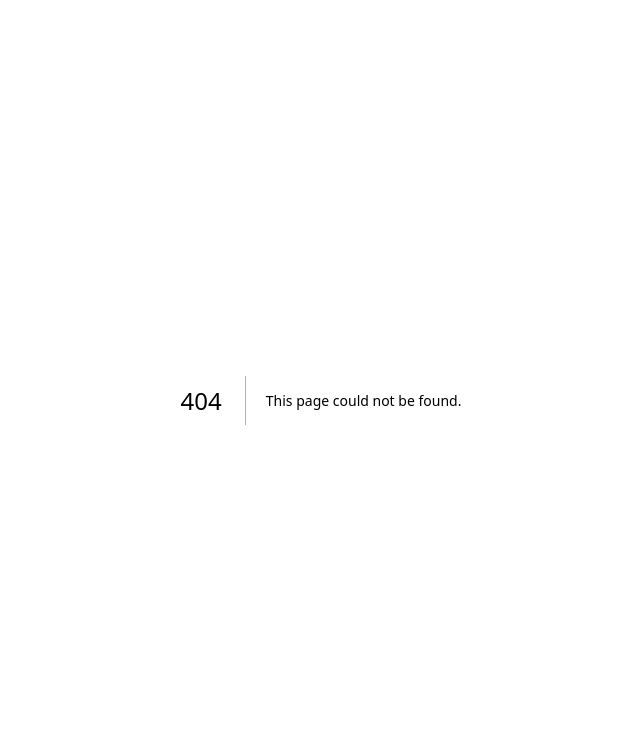
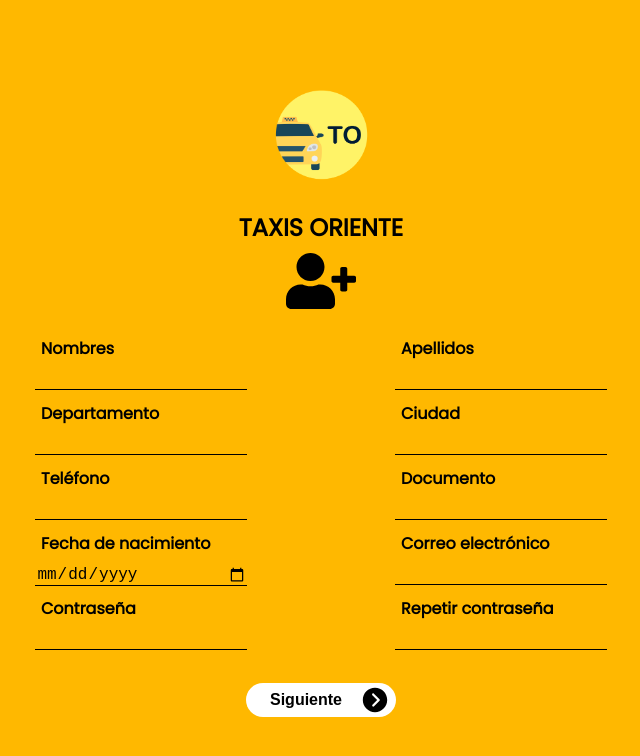
Before and after one commit to daviardev/taxi-oriente, a Next.js app: page /formulario-usuario in a window 1280 px wide. Before the commit this address had no page. Shown: the top 756 px of the page, without its empty margins (319-959 px from the left). Built offline with nearby package versions, Linux system fonts and the light colour scheme.

Commit message:
Create form user

```diff
--- /dev/null
+++ b/src/pages/formulario-usuario/index.js
@@ -0,0 +1,93 @@
+import Head from 'next/head'
+import { useRouter } from 'next/router'
+
+import Logo from '@/components/Logo'
+import Button from '@/components/Button'
+
+import { FaUserPlus } from 'react-icons/fa'
+import { IoIosArrowDroprightCircle } from 'react-icons/io'
+
+import styles from '@/styles/FormDriver.module.css'
+
+export default function FormUser () {
+  const router = useRouter()
+
+  const handleClick = e => {
+    e.preventDefault()
+    router.push('/verificacion-codigo')
+  }
+
+  return (
+    <>
+      <Head>
+        <title>Formulario usuario - Taxis Oriente S.A.S</title>
+        <link rel='icon' href='/logo-taxiapp.png' />
+      </Head>
+      <div className={styles.container}>
+        <center>
+          <Logo />
+          <FaUserPlus
+            className={styles.iconUser}
+          />
+        </center>
+        <center>
+          <div className={styles.content}>
+            <form action='#'>
+              <div className={styles.userDetails}>
+                <div className={styles.inputBox}>
+                  <span className={styles.details}>Nombres</span>
+                  <input type='text' required />
+                </div>
+                <div className={styles.inputBox}>
+                  <span className={styles.details}>Apellidos</span>
+                  <input type='text' required />
+                </div>
+                <div className={styles.inputBox}>
+                  <span className={styles.details}>Departamento</span>
+                  <input type='text' required />
+                </div>
+                <div className={styles.inputBox}>
+                  <span className={styles.details}>Ciudad</span>
+                  <input type='text' required />
+                </div>
+                <div className={styles.inputBox}>
+                  <span className={styles.details}>Teléfono</span>
+                  <input type='text' equired />
+                </div>
+                <div className={styles.inputBox}>
+                  <span className={styles.details}>Documento</span>
+                  <input type='text' required />
+                </div>
+                <div className={styles.inputBox}>
+                  <span className={styles.details}>Fecha de nacimiento</span>
+                  <input type='date' required />
+                </div>
+                <div className={styles.inputBox}>
+                  <span className={styles.details}>Correo electrónico</span>
+                  <input type='email' required />
+                </div>
+                <div className={styles.inputBox}>
+                  <span className={styles.details}>Contraseña</span>
+                  <input type='password' required />
+                </div>
+                <div className={styles.inputBox}>
+                  <span className={styles.details}>Repetir contraseña</span>
+                  <input type='password' required />
+                </div>
+              </div>
+
+              <div className={styles.button}>
+                <center>
+                  <Button onClick={handleClick}>
+                    Siguiente
+                    <IoIosArrowDroprightCircle className={styles.arrow} />
+                  </Button>
+                </center>
+              </div>
+            </form>
+          </div>
+        </center>
+      </div>
+    </>
+  )
+}
```
